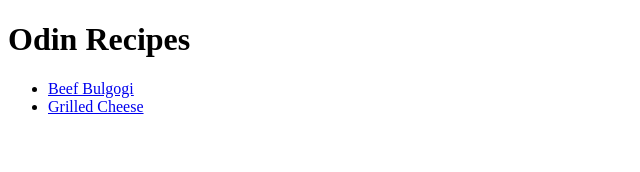
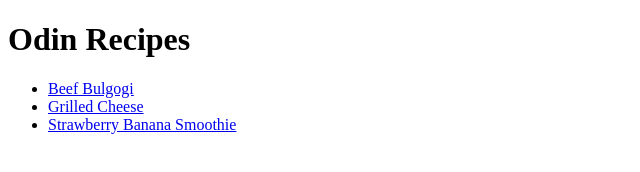
Before and after one commit to jiminpak03/odin-recipes, a plain HTML site: page index.html in a window 1280 px wide. Shown: the whole page, without its empty margins (0-640 px from the left). Drawn offline with Linux system fonts and the light colour scheme.

Commit message:
Add link to Smoothie Recipe

```diff
--- a/index.html
+++ b/index.html
@@ -10,6 +10,7 @@
         <ul>
             <li><a href="./recipes/beef-bulgogi.html">Beef Bulgogi</a></li>
             <li><a href="./recipes/grilled-cheese.html">Grilled Cheese</a></li>
+            <li><a href="./recipes/strawberry-banana-smoothie.html">Strawberry Banana Smoothie</a></li>
         </ul>
     </body>
 </html>
```
